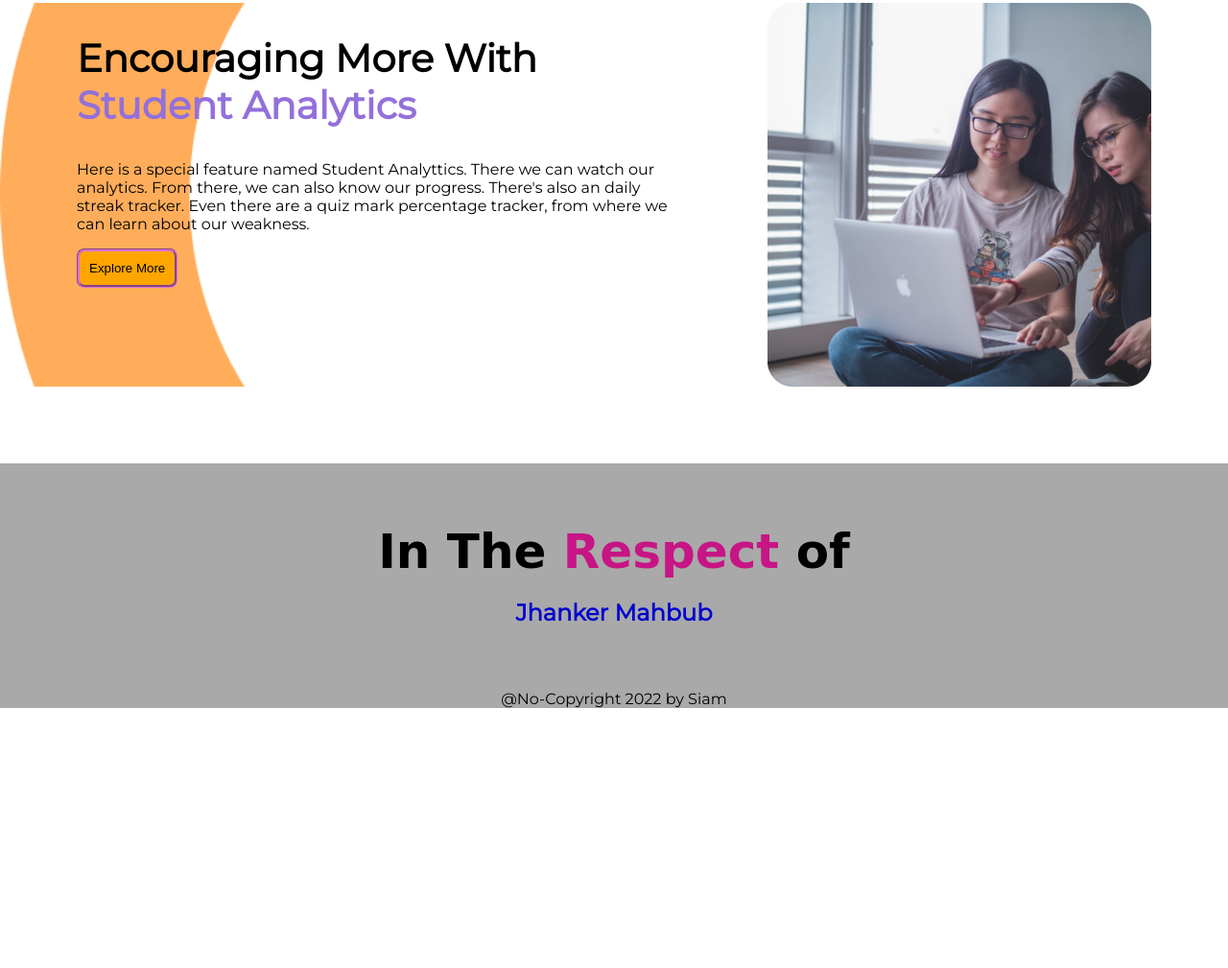
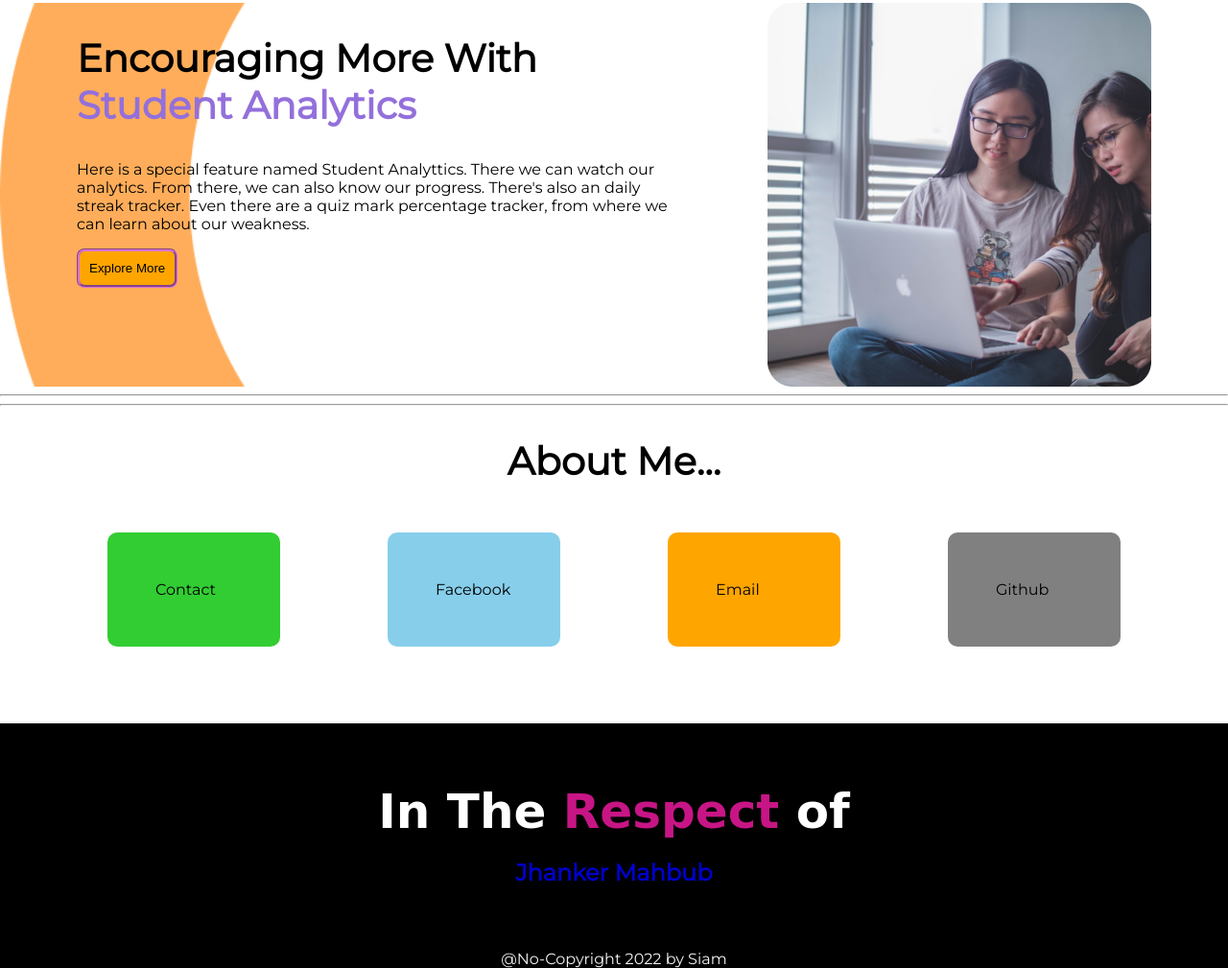
Before and after one commit to Siam-555/assignment-1, a plain HTML site: page index.html in a window 1280 px wide. Shown: the part 1809-2818 px from the top of the page at 96% size. Before the commit the page ends 2547 px from the top, so only its background shows below. Drawn offline with Linux system fonts and the light colour scheme; a web font is replaced by a local one.

Commit message:
Complete

```diff
--- a/index.html
+++ b/index.html
@@ -83,22 +83,20 @@
     </div>
     <img class="img-benifit" src="images/coding.png">
 </section>
+<hr>
+<hr>
 <!-- Section 3 and 4 end-->
 <!-- Bonus Section-->
+<section>
+    <h1 style="text-align: center;">About Me...</h1>
+    <div class="bonus-div">
+        <div class="bon-divs dv-1">Contact</div>
+        <div class="bon-divs dv-2">Facebook</div>
+        <div class="bon-divs dv-3">Email</div>
+        <div class="bon-divs dv-4">Github</div>
+    </div>
+</section>
 <!-- Bonus Section end-->
-
-
-
-
-
-
-
-
-
-
-
-
-
     <footer>
         <div class="foot">
             <h1>In The <span class="foot-span-color">Respect</span> of</h1>
--- a/style.css
+++ b/style.css
@@ -129,14 +129,38 @@ h1 {
 }
 /* Section 3 and 4 end */
 /* Bonus Section */
-
-
-
-
+.bonus-div {
+    margin-top: 50px;
+    display: flex;
+    justify-content: space-evenly;
+}
+.bon-divs {
+    padding: 50px;
+    width: 80px;
+    background: grey;
+    border-radius: 10px;
+    transition: .4s;
+}
+.bon-divs:hover {
+    padding: 55px;
+    width: 85px;
+}
+.dv-1 {
+    background: limegreen;
+}
+.dv-2 {
+    background: skyblue;
+}
+.dv-3 {
+    background: orange;
+}
+.dv-4 {
+    background: grey;
+}
 /* Bonus Section end */
 /* Footer section */
 footer {
-    background: darkgrey;
+    background: black;
     text-align: center;
 }
 .foot {
@@ -145,6 +169,7 @@ footer {
 }
 footer h1 {
     margin-bottom: 0;
+    color: white;
     font-size: 50px;
     font-family: 'Twinkle Star', cursive;
 }
@@ -156,4 +181,5 @@ footer h2 {
 }
 footer p {
      margin-bottom: 0;
+     color: whitesmoke;
  }
```
